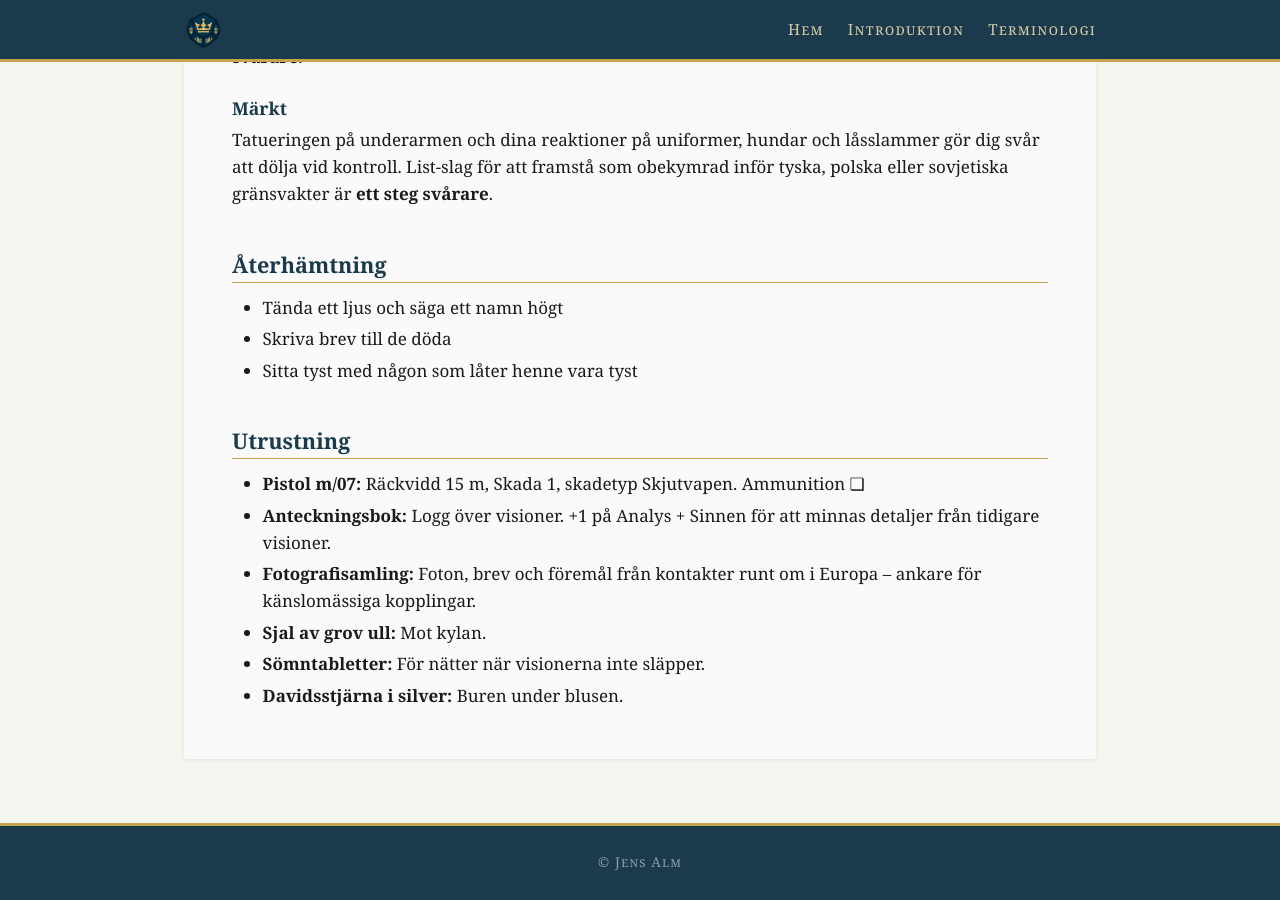
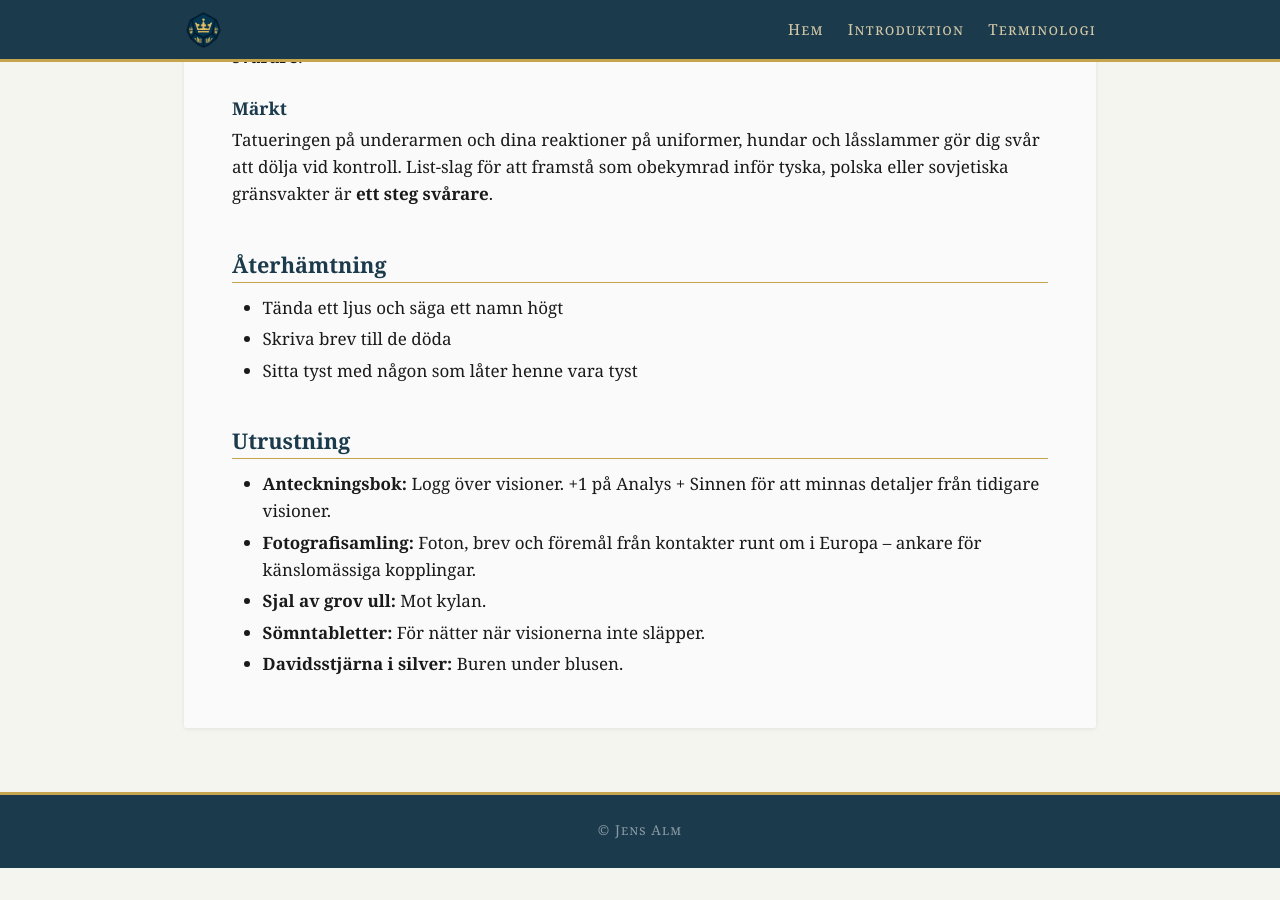
Before and after one commit to ulmus/Riket, a Jekyll site: the page built from Karaktärer/Verdandi.md, in a window 1280 px wide and 900 px high, scrolled down 2944 px. Built offline with Jekyll 4.4.1, drawn with Linux system fonts in a browser that asks for light colours; our own code applies the rules of GitHub Pages for plain Markdown files; after the commit the page ends 3812 px from its top, so only the background shows below that.

Commit message:
Verdandi: ta bort pistolen
https://claude.ai/code/session_01RBdYQqGLZF6hkYKyq3ckj4

```diff
--- a/Karaktärer/Verdandi.md
+++ b/Karaktärer/Verdandi.md
@@ -111,7 +111,6 @@ Tatueringen på underarmen och dina reaktioner på uniformer, hundar och låssla
 
 ## Utrustning
 
-- **Pistol m/07:** Räckvidd 15 m, Skada 1, skadetyp Skjutvapen. Ammunition ❏
 - **Anteckningsbok:** Logg över visioner. +1 på Analys + Sinnen för att minnas detaljer från tidigare visioner.
 - **Fotografisamling:** Foton, brev och föremål från kontakter runt om i Europa – ankare för känslomässiga kopplingar.
 - **Sjal av grov ull:** Mot kylan.
```
